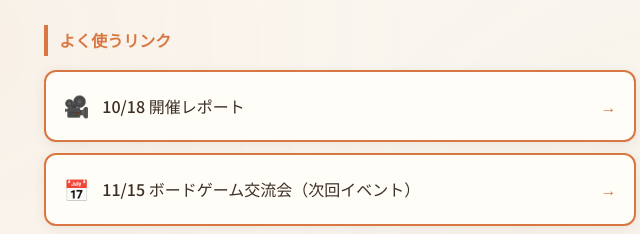
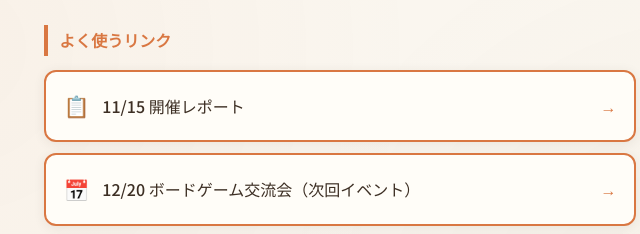
Before and after one commit to lokip-poe/kotonoha, a plain HTML site: page links.html in a window 1280 px wide. Shown: the part 191-425 px from the top of the page, 300-940 px from the left. Drawn offline with Linux system fonts and the light colour scheme.

Commit message:
feat: 11/15 report & 12/20 notice (links.html)

```diff
--- a/links.html
+++ b/links.html
@@ -111,11 +111,11 @@
   <div class="hub-group">
     <h2>よく使うリンク</h2>
     <div class="hub-links">
-      <a class="hub-link" href="event-1018.html" style="border-color: var(--accent); border-width: 2px;">
-        <span class="icon">🎥</span>10/18 開催レポート<span class="arrow">→</span>
+      <a class="hub-link" href="event-1115.html" style="border-color: var(--accent); border-width: 2px;">
+        <span class="icon">📋</span>11/15 開催レポート<span class="arrow">→</span>
       </a>
-      <a class="hub-link" href="event-1115.html" style="border-color: var(--accent); border-width: 2px;">
-        <span class="icon">📅</span>11/15 ボードゲーム交流会（次回イベント）<span class="arrow">→</span>
+      <a class="hub-link" href="event-1220.html" style="border-color: var(--accent); border-width: 2px;">
+        <span class="icon">📅</span>12/20 ボードゲーム交流会（次回イベント）<span class="arrow">→</span>
       </a>
       <a class="hub-link" href="delivery.html">
         <span class="icon">🎲</span>出張ボードゲーム交流会（施設・自治会向け）<span class="arrow">→</span>
```
